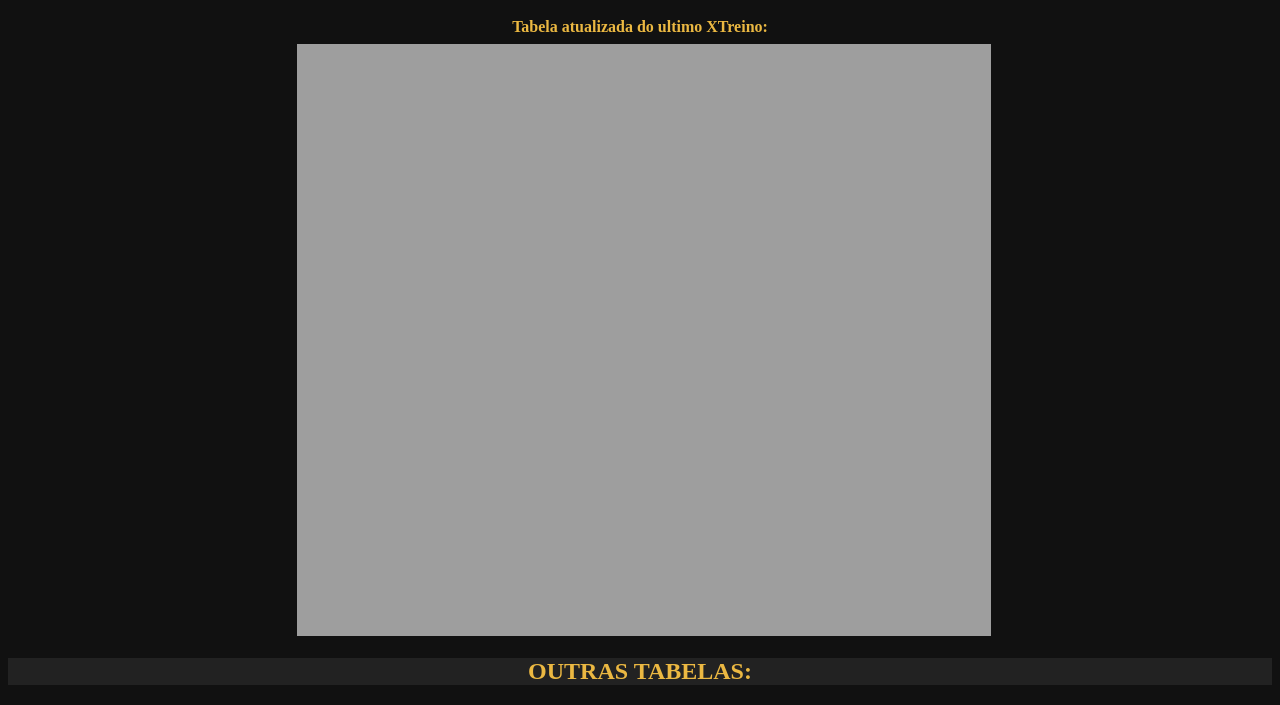
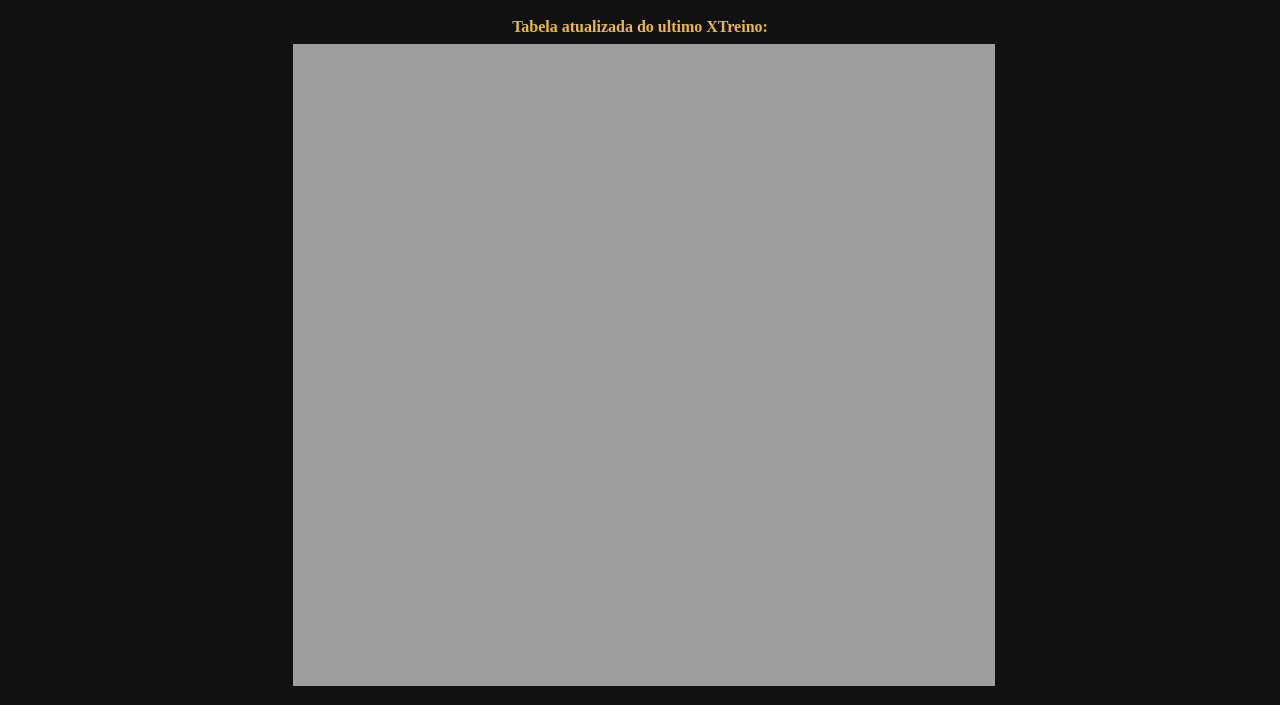
Before and after one commit to CauehCraft/tabelaapp, a plain HTML site: page index.html in a window 1280 px wide. Shown: the part 85-790 px from the top of the page. Drawn offline with Linux system fonts and the light colour scheme.

Commit message:
Update index.html

```diff
--- a/index.html
+++ b/index.html
@@ -7,7 +7,7 @@
 
 
 	<h4>Tabela atualizada do ultimo XTreino:<br>
-      <iframe class="" rel="nofollow" style="background-color:#111111; align:center; text-align:center; height: 600px; width:702px" frameborder="0" scrolling="no" src="tab/tabela.html"></iframe>
+      <iframe class="" rel="nofollow" style="background-color:#111111; align:center; text-align:center; height: 650px; width:710px" frameborder="0" scrolling="no" src="tab/tabela.html"></iframe>
 	</h4>
 
 	<h2 style="background-color:#222222;">OUTRAS TABELAS:</h2>
```
